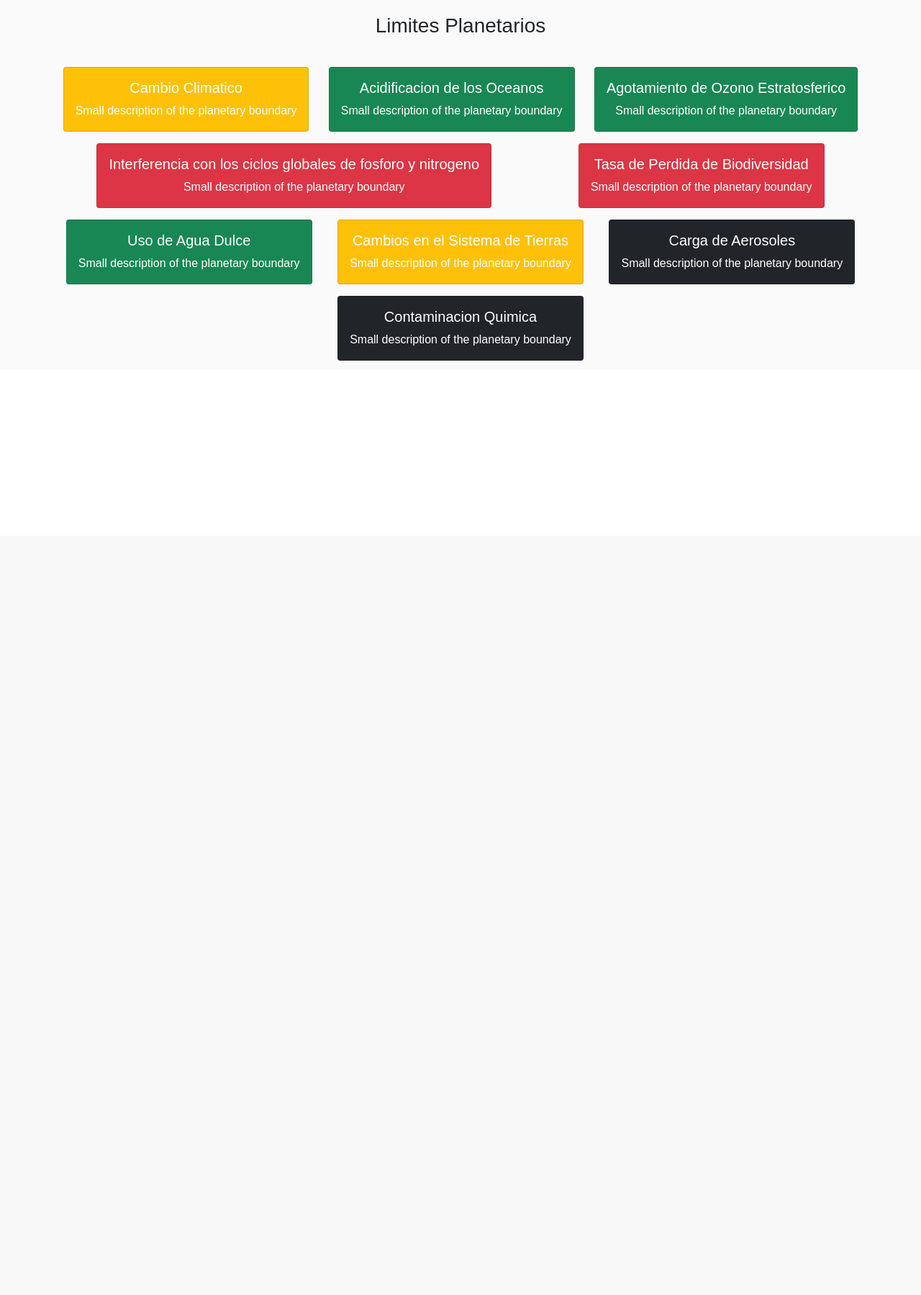
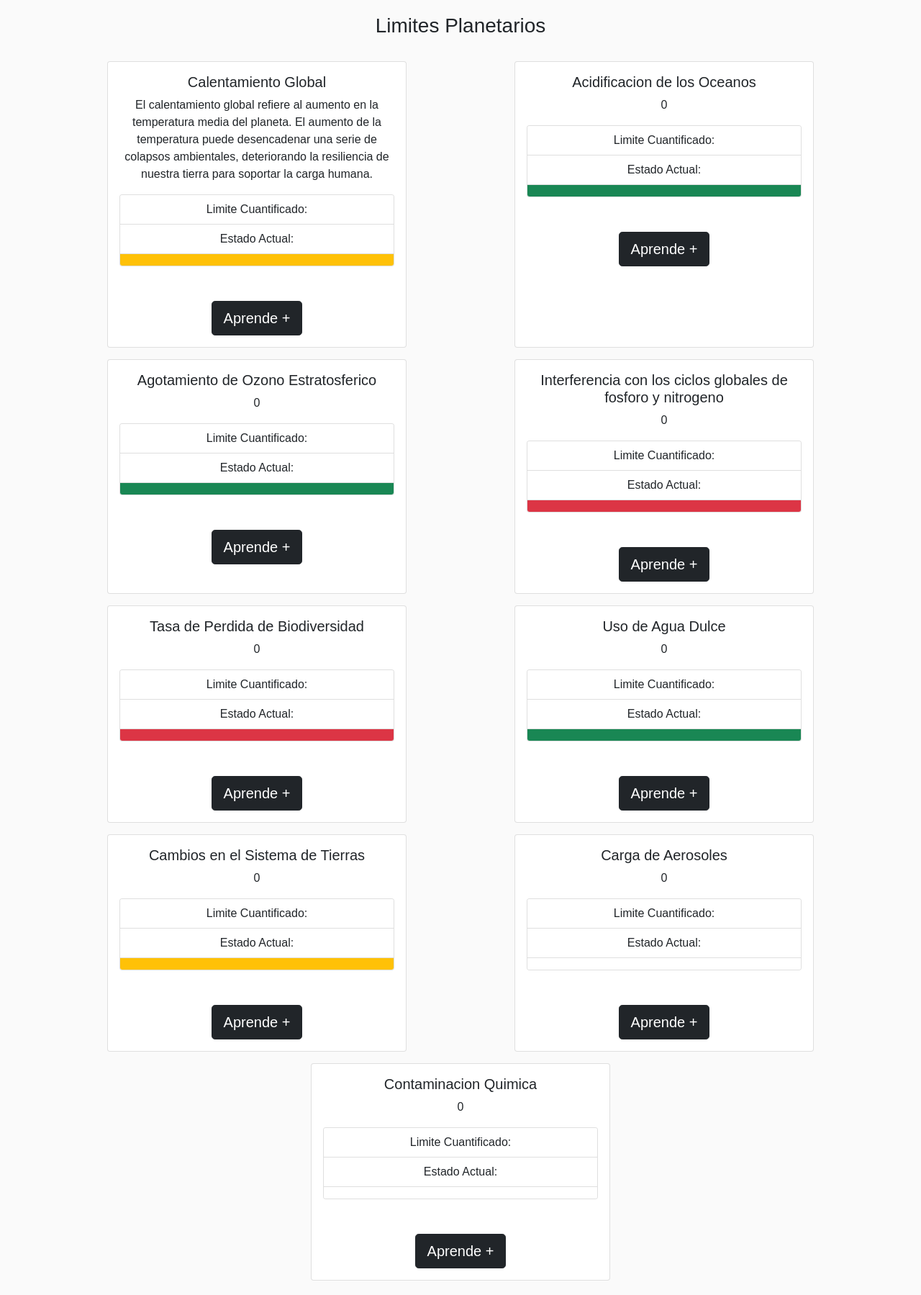
Before and after one commit to blankhall98/17in9WEB, a Flask app: page /limites in a window 1280 px wide. Shown: the part 56-1855 px from the top of the page at 72% size. Before the commit the page ends 557 px from the top, so only its background shows below. Run offline with Flask 2, Linux system fonts and the light colour scheme.

Commit message:
pb construction starts to look good

```diff
--- a/app.py
+++ b/app.py
@@ -3,6 +3,7 @@ from flask import Flask, render_template, redirect, url_for
 
 ### self-made imports
 from static.info.sdg.sdg import SDG
+from static.info.pb.pb import PB
 
 #APP CONFIG ----------
 app = Flask(__name__)
@@ -20,7 +21,7 @@ def sdgs():
 
 @app.route('/limites')
 def limits():
-    return render_template('pb-base.html')
+    return render_template('pb-base.html',pb=PB)
 
 @app.route('/modelo')
 def model():
--- /dev/null
+++ b/static/info/pb/pb.py
@@ -0,0 +1,64 @@
+PB = {
+    '1': {
+        'pb-title': 'Calentamiento Global',
+        'small-description': 'El calentamiento global refiere al aumento en la temperatura media del planeta. El aumento de la temperatura puede desencadenar una serie de colapsos ambientales, deteriorando la resiliencia de nuestra tierra para soportar la carga humana.',
+        'image': 'S_SDG_inverted_WEB-16',
+        'status': 'warning'
+    },
+
+    '2': {
+        'pb-title': 'Acidificacion de los Oceanos',
+        'small-description': 0,
+        'image': 0,
+        'status': 'success'
+    },
+
+    '3': {
+        'pb-title': 'Agotamiento de Ozono Estratosferico',
+        'small-description': 0,
+        'image': 0,
+        'status': 'success'
+    },
+
+    '4': {
+        'pb-title': 'Interferencia con los ciclos globales de fosforo y nitrogeno',
+        'small-description': 0,
+        'image': 0,
+        'status': 'danger'
+    },
+
+    '5': {
+        'pb-title': 'Tasa de Perdida de Biodiversidad',
+        'small-description': 0,
+        'image': 0,
+        'status': 'danger'
+    },
+
+    '6': {
+        'pb-title': 'Uso de Agua Dulce ',
+        'small-description': 0,
+        'image': 0,
+        'status': 'success'
+    },
+
+    '7': {
+        'pb-title': 'Cambios en el Sistema de Tierras',
+        'small-description': 0,
+        'image': 0,
+        'status': 'warning'
+    },
+
+    '8': {
+        'pb-title': 'Carga de Aerosoles',
+        'small-description': 0,
+        'image': 0,
+        'status': 'undefined'
+    },
+
+    '9': {
+        'pb-title': 'Contaminacion Quimica ',
+        'small-description': 0,
+        'image': 0,
+        'status': 'undefined'
+    }
+}
--- a/templates/pb-base.html
+++ b/templates/pb-base.html
@@ -10,104 +10,22 @@
         <br>
         <div class="d-md-flex flex-wrap justify-content-around">
 
-            <div class="card bg-warning text-white m-2">
+            {%for b in pb%}
+            <div class="card mb-3" style="width: 26rem;">
                 <div class="card-body">
-                    <h5 class="card-title">
-                        Cambio Climatico
-                    </h5>
-                    <p class="card-text">
-                        Small description of the planetary boundary
-                    </p>
+                  <h5 class="card-title">{{pb[b]['pb-title']}}</h5>
+                  <p class="card-text">{{pb[b]['small-description']}}</p>
+                  <div class="card mb-5">
+                    <ul class="list-group list-group-flush">
+                      <li class="list-group-item">Limite Cuantificado:</li>
+                      <li class="list-group-item">Estado Actual:</li>
+                      <li class="list-group-item {{'bg-{}'.format(pb[b]['status']) }}"></li>
+                    </ul>
+                  </div>
+                  <a href="#" class="btn btn-dark btn-lg">Aprende +</a>
                 </div>
             </div>
-
-            <div class="card bg-success text-white m-2">
-                <div class="card-body">
-                    <h5 class="card-title">
-                        Acidificacion de los Oceanos
-                    </h5>
-                    <p class="card-text">
-                        Small description of the planetary boundary
-                    </p>
-                </div>
-            </div>
-
-            <div class="card bg-success text-white m-2">
-                <div class="card-body">
-                    <h5 class="card-title">
-                        Agotamiento de Ozono Estratosferico
-                    </h5>
-                    <p class="card-text">
-                        Small description of the planetary boundary
-                    </p>
-                </div>
-            </div>
-
-            <div class="card bg-danger text-white m-2">
-                <div class="card-body">
-                    <h5 class="card-title">
-                        Interferencia con los ciclos globales de fosforo y nitrogeno
-                    </h5>
-                    <p class="card-text">
-                        Small description of the planetary boundary
-                    </p>
-                </div>
-            </div>
-
-            <div class="card bg-danger text-white m-2">
-                <div class="card-body">
-                    <h5 class="card-title">
-                        Tasa de Perdida de Biodiversidad
-                    </h5>
-                    <p class="card-text">
-                        Small description of the planetary boundary
-                    </p>
-                </div>
-            </div>
-
-            <div class="card bg-success text-white m-2">
-                <div class="card-body">
-                    <h5 class="card-title">
-                        Uso de Agua Dulce
-                    </h5>
-                    <p class="card-text">
-                        Small description of the planetary boundary
-                    </p>
-                </div>
-            </div>
-
-            <div class="card bg-warning text-white m-2">
-                <div class="card-body">
-                    <h5 class="card-title">
-                        Cambios en el Sistema de Tierras
-                    </h5>
-                    <p class="card-text">
-                        Small description of the planetary boundary
-                    </p>
-                </div>
-            </div>
-
-            <div class="card bg-dark text-white m-2">
-                <div class="card-body">
-                    <h5 class="card-title">
-                        Carga de Aerosoles
-                    </h5>
-                    <p class="card-text">
-                        Small description of the planetary boundary
-                    </p>
-                </div>
-            </div>
-
-            <div class="card bg-dark text-white m-2">
-                <div class="card-body">
-                    <h5 class="card-title">
-                        Contaminacion Quimica
-                    </h5>
-                    <p class="card-text">
-                        Small description of the planetary boundary
-                    </p>
-                </div>
-            </div>
+            {%endfor%}
 
         </div>
     </div>
--- a/templates/sdg-base.html
+++ b/templates/sdg-base.html
@@ -5,8 +5,8 @@
 {%block content%}
 
 <div class="sdg-dashboard">
-    <h2>Objetivos de Desarrollo Sostenible</h2>
-    <br>
+    <h3>Objetivos de Desarrollo Sostenible</h3>
+    <hr>
     <div class="container">
         <div class="sdg-mini">
             <a href="{{ url_for('sdg',sdg_id=1) }}">
```
